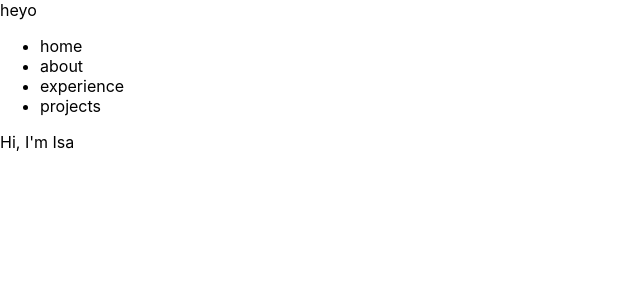
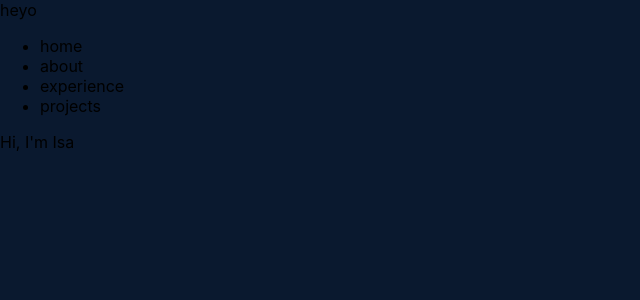
Before and after one commit to isapign/my-portfolio, a React (Create React App) app: page / in a window 1280 px wide. Shown: the top 300 px of the page, without its empty margins (0-640 px from the left). Built offline with nearby package versions, Linux system fonts and the light colour scheme.

Commit message:
Remove imagens e arquivos não utilizados

```diff
--- a/src/index.css
+++ b/src/index.css
@@ -5,6 +5,7 @@ body {
     sans-serif;
   -webkit-font-smoothing: antialiased;
   -moz-osx-font-smoothing: grayscale;
+  background: #0a192f;
   background-repeat: no-repeat;
   background-position: center;
   background-size: cover;
```
Also changed, not shown: src/images/bkg3.jpg (deleted), 1 other file (tests, documents, lock files or other folders).
